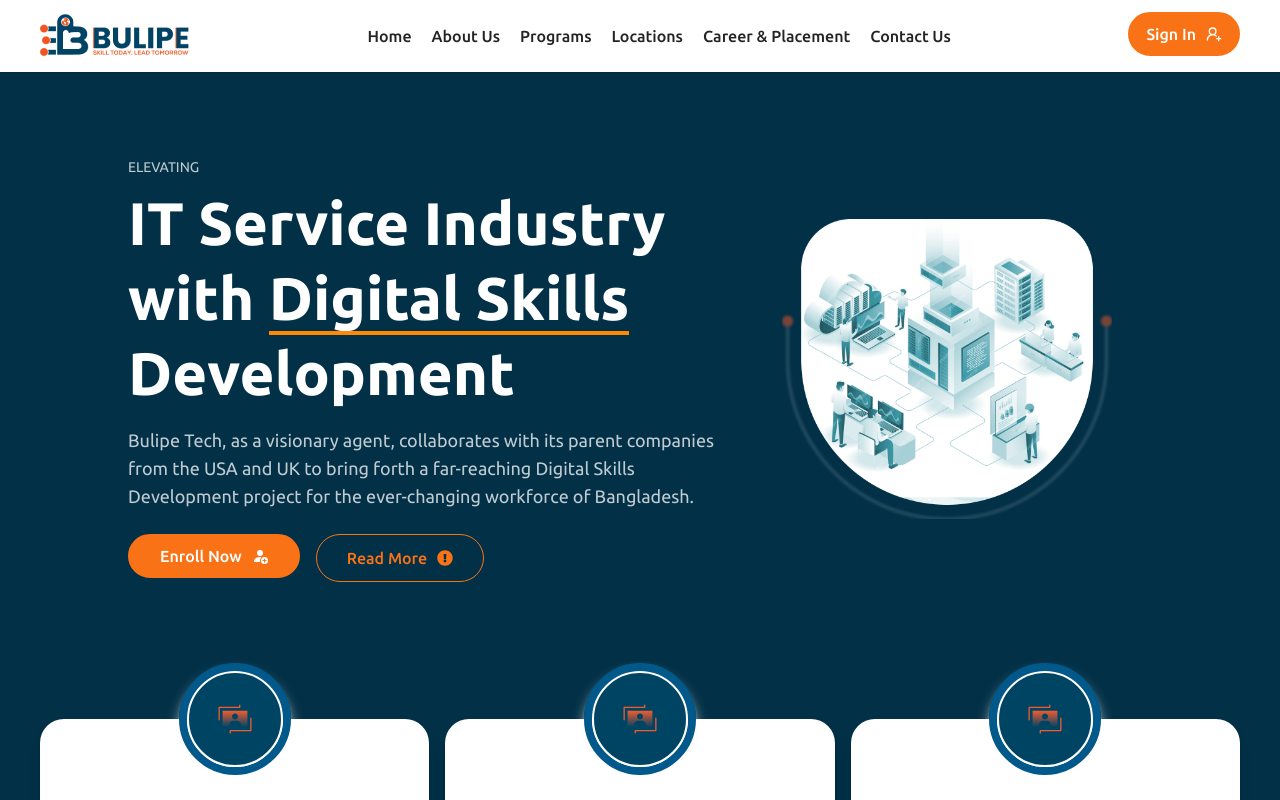
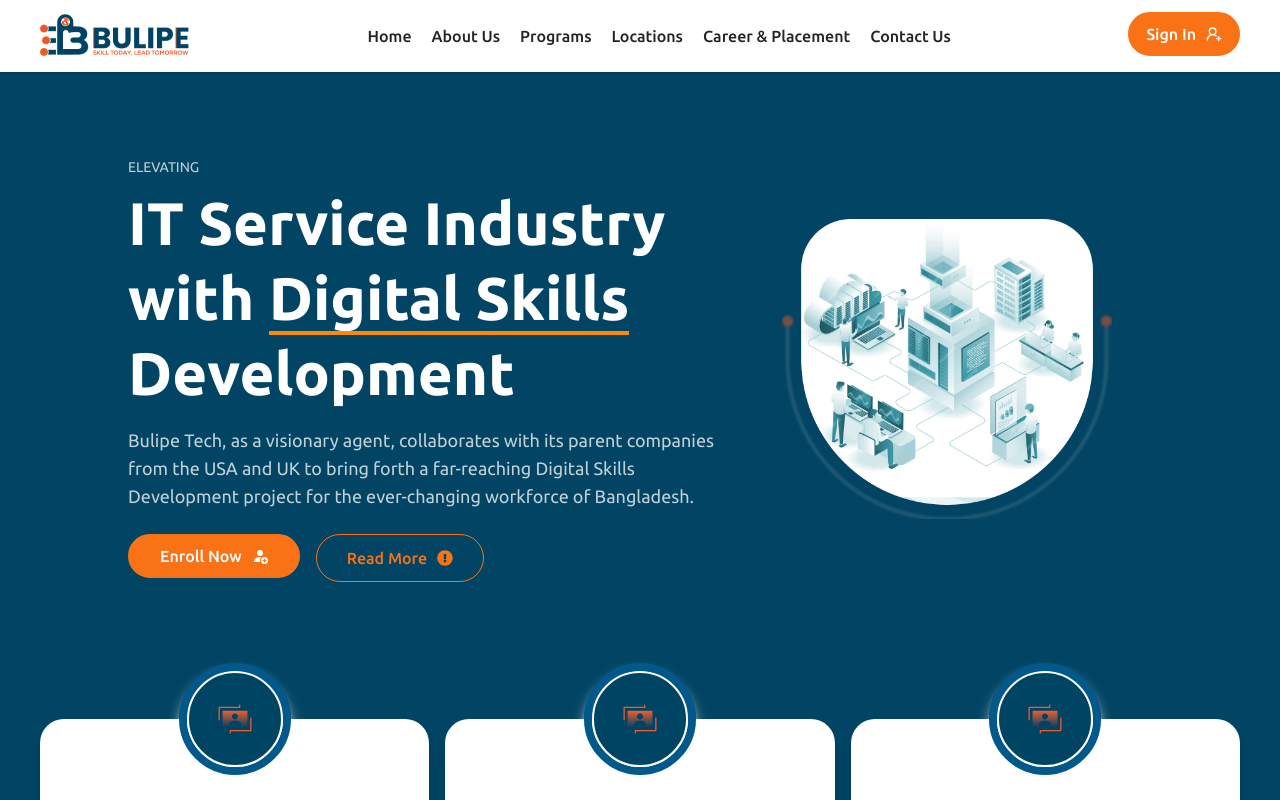
Before and after one commit to shakib97itis/edtech-platform, a React (Vite) app: page / in a window 1280 px wide. Shown: the top 800 px of the page. Built offline with nearby package versions, Linux system fonts and the light colour scheme.

Commit message:
Refactor Hero section: update Hero component to use HeroCard1, create HeroBanner1, and enhance HeroSlider with new styling and structure

```diff
--- a/src/components/sections/hero/Hero.jsx
+++ b/src/components/sections/hero/Hero.jsx
@@ -1,22 +1,24 @@
 import React from "react";
 import HeroSlider from "./HeroSlider";
-import HeroCard from "./HeroCard"
+import HeroCard1 from "./HeroCard1";
 
 function Hero() {
   return (
     <>
-      <section className="relative bg-[#023047]">
-        {/* ===== CONTAINER SVG ===== */}
+      <section className="bg-primary-700 relative">
+        {/* ===== CONTAINER SVG PLACEHOLDER ===== */}
+
+        {/* HERO SLIDER */}
         <div className="container mx-auto pb-[100px] md:pb-[200px]">
           <HeroSlider />
         </div>
       </section>
-
+      {/* ===== HERO CARDS ===== */}
       <section>
         <div className="relative z-10 container mx-auto -mt-[50px] grid grid-cols-1 gap-4 px-[16px] md:-mt-[150px] md:grid-cols-2 md:px-[40px] lg:grid-cols-3">
-          <HeroCard />
-          <HeroCard />
-          <HeroCard />
+          <HeroCard1 />
+          <HeroCard1 />
+          <HeroCard1 />
         </div>
       </section>
     </>
--- a/src/components/sections/hero/HeroBanner.jsx
+++ b/src/components/sections/hero/HeroBanner1.jsx
@@ -1,12 +1,11 @@
 import React from "react";
-import img1 from "../../../assets/hero-image.23c338cd.jpg";
 import Button from "../../common/button/Button";
 import { BsPersonFillAdd } from "react-icons/bs";
 import { FaExclamationCircle } from "react-icons/fa";
 
 const Banner = () => {
   return (
-    <section className="flex h-full items-center justify-center gap-[10px] bg-[#023047] px-10 py-10 md:px-20 lg:px-32">
+    <section className="bg-primary-700 flex h-full items-center justify-center gap-[10px] px-10 py-10 md:px-20 lg:px-32">
       {/* Text Section */}
       <div className="w-full md:w-3/5">
         <h3 className="text-sm text-white uppercase opacity-75">Elevating</h3>
@@ -15,9 +14,10 @@
           <span className="relative inline-block">
             Digital Skills
             <span className="absolute bottom-0 left-0 h-1 w-full bg-orange-400"></span>
-          </span>{" "}
+          </span>
           Development
         </h1>
+
         <p className="mt-4 text-base text-white opacity-75 md:text-lg">
           Bulipe Tech, as a visionary agent, collaborates with its parent
           companies from the USA and UK to bring forth a far-reaching Digital
@@ -45,7 +45,7 @@
       {/* Image Section */}
       <div className="hidden w-2/5 shrink-0 p-10 lg:block">
         <img
-          src={img1}
+          src="/hero-image.jpg"
           alt="Digital Skills Illustration"
           className="object-contain"
         />
--- a/src/components/sections/hero/HeroCard.jsx
+++ b/src/components/sections/hero/HeroCard1.jsx
@@ -1,6 +1,6 @@
 const CardComponent = () => {
   return (
-    <div className="relative cursor-pointer rounded-3xl bg-white p-8 shadow-lg transition-all duration-300 hover:bg-white hover:shadow-md hover:shadow-[#2FB8E9]">
+    <div className="hover:shadow-primary-200 relative cursor-pointer rounded-3xl bg-white p-8 shadow-lg transition-all duration-300 hover:bg-white hover:shadow-md">
       <div className="absolute inset-x-0 top-0 mx-auto flex h-28 w-28 -translate-y-1/2 transform items-center justify-center rounded-full border-8 border-sky-800 shadow-lg shadow-white">
         <div className="bg-primary-800 flex h-24 w-24 items-center justify-center rounded-full border-2 border-white p-4">
           <MySVG />
@@ -52,7 +52,14 @@
         strokeLinejoin="round"
       />
       <defs>
-        <linearGradient id="paint0_linear" x1="42.0001" y1="30.5996" x2="42.0001" y2="53.3996" gradientUnits="userSpaceOnUse">
+        <linearGradient
+          id="paint0_linear"
+          x1="42.0001"
+          y1="30.5996"
+          x2="42.0001"
+          y2="53.3996"
+          gradientUnits="userSpaceOnUse"
+        >
           <stop stopColor="#F15B2D" />
           <stop offset="1" stopColor="#F15B2D" stopOpacity="0" />
         </linearGradient>
--- a/src/components/sections/hero/HeroSlider.jsx
+++ b/src/components/sections/hero/HeroSlider.jsx
@@ -1,8 +1,7 @@
 import React from "react";
 import { Swiper, SwiperSlide } from "swiper/react";
-// import Swiper core and required modules
 import { Navigation, Pagination, Scrollbar, A11y } from "swiper/modules";
-import HeroBanner from "./HeroBanner";
+import HeroBanner1 from "./HeroBanner1";
 
 import "swiper/css";
 import "swiper/css/navigation";
@@ -21,17 +20,10 @@
         disableOnInteraction: false,
       }}
       loop={true}
-      className="h-[600px] w-full bg-[#0a3a47]"
+      className="bg-primary-700 h-[600px] w-full"
     >
-      {/* Slide 1 */}
-      <SwiperSlide>
-        <HeroBanner />
-      </SwiperSlide>
-      <SwiperSlide>
-        <HeroBanner />
-      </SwiperSlide>
-      <SwiperSlide>
-        <HeroBanner />
+      <SwiperSlide className="h-full">
+        <HeroBanner1 />
       </SwiperSlide>
     </Swiper>
   );
```
